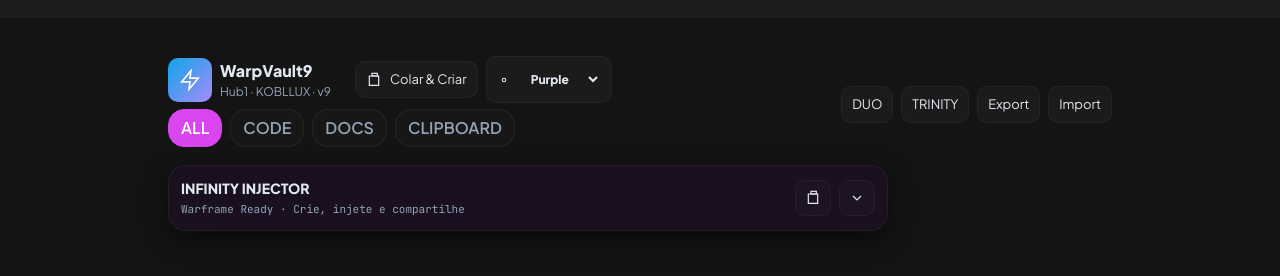
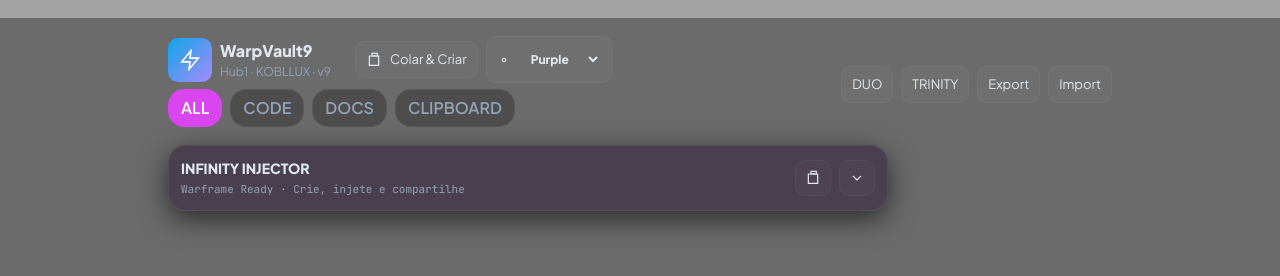
Before and after one commit to Kodux78k/oiDual-78KrdS, a plain HTML site: page index.html in a window 1280 px wide. Drawn offline with nearby package versions, Linux system fonts and the light colour scheme.

Commit message:
Update index.html

```diff
--- a/index.html
+++ b/index.html
@@ -25,7 +25,7 @@
     @import url('https://fonts.googleapis.com/css2?family=Plus+Jakarta+Sans:wght@400;600;800&family=JetBrains+Mono:wght@400;700&display=swap');
 
     :root{
-      --bg: rgba(20,20,20,0.96); /* fundo quase vazio */
+      --bg: rgba(20,20,20,0.39); /* fundo quase vazio */
       --glass: rgba(30,30,30,0.38);
       --border: rgba(255,255,255,0.06);
 
@@ -40,7 +40,7 @@
     .app-wrap{max-width:980px;margin:18px auto;padding:18px;display:flex;flex-direction:column;gap:12px}
 
     /* HEADER / CONTROLES */
-    .topbar{display:flex;align-items:center;gap:8px;justify-content:space-between; margin-top:20px}
+    .topbar{display:flex;align-items:center;gap:8px;justify-content:space-between; }
     .controls{display:flex;gap:8px;align-items:center}
     .btn{background:rgba(255,255,255,0.03);border:1px solid rgba(255,255,255,0.04);padding:8px 10px;border-radius:10px;cursor:pointer;font-size:13px;color:var(--text);display:inline-flex;align-items:center;gap:8px}
     .btn:hover{transform:translateY(-2px);background:rgba(255,255,255,0.05)}
```
